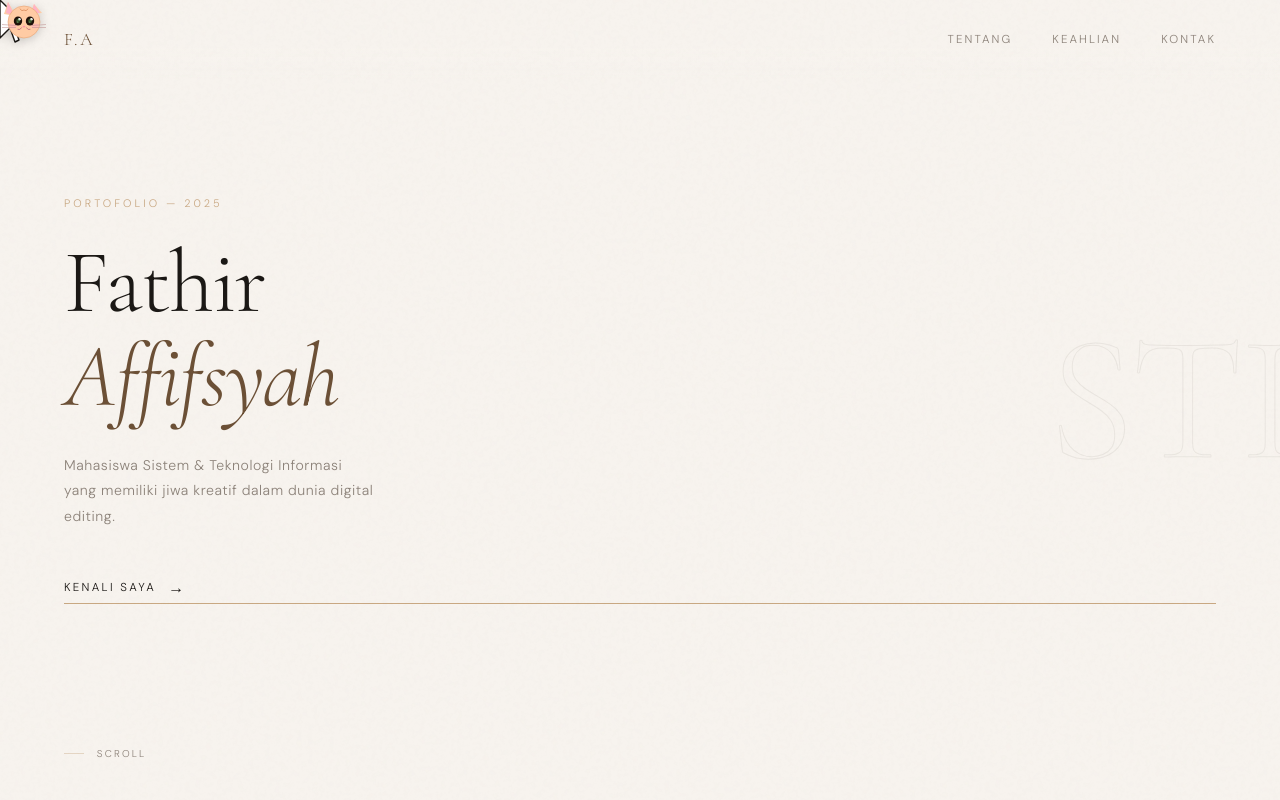
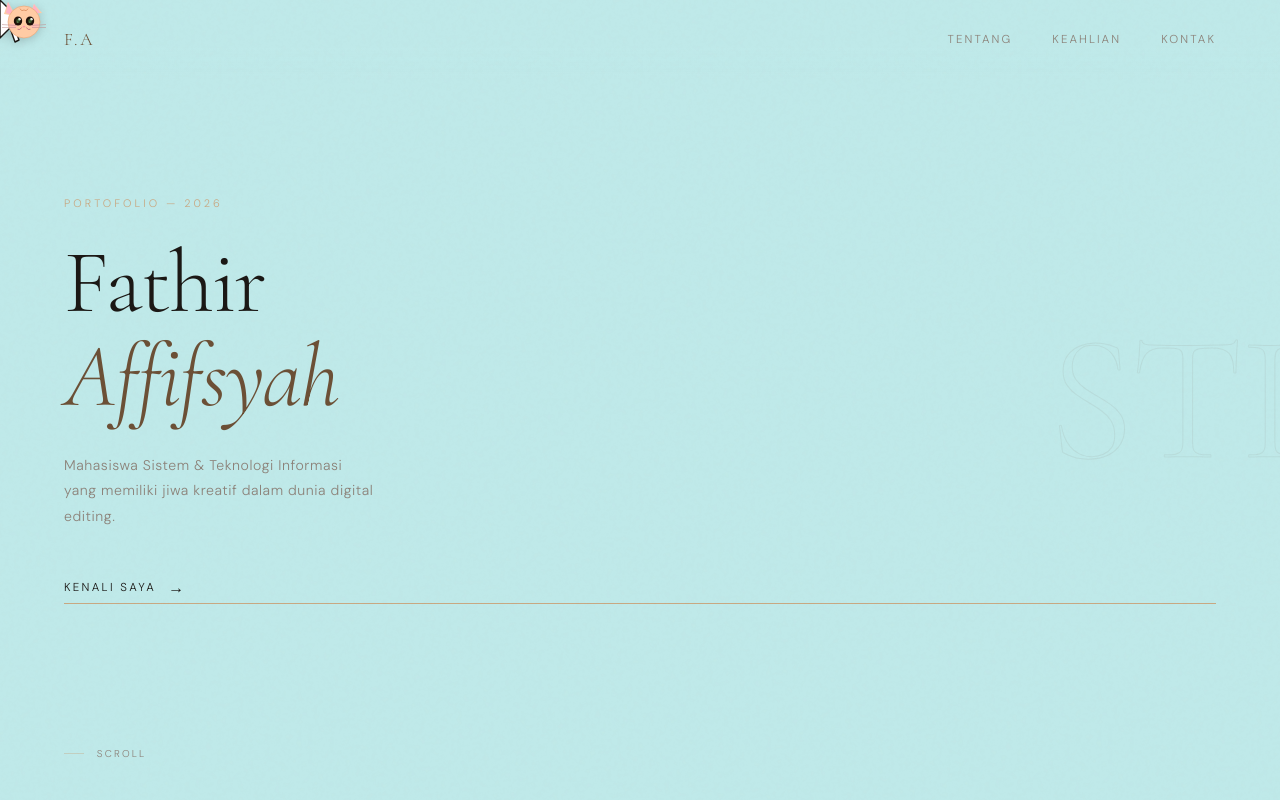
Before and after one commit to Affw17/aff, a plain HTML site: page index.html in a window 1280 px wide. Shown: the top 800 px of the page. Drawn offline with nearby package versions, Linux system fonts and the light colour scheme.

Commit message:
Add files via upload

```diff
--- a/index.html
+++ b/index.html
@@ -11,7 +11,7 @@
     *, *::before, *::after { margin: 0; padding: 0; box-sizing: border-box; }
 
     :root {
-      --cream:   #F7F3EE;
+      --cream:   rgb(191, 233, 233);
       --dark:    #1A1714;
       --stone:   #8C8279;
       --warm:    #C9A882;
@@ -582,7 +582,7 @@
   <!-- HERO -->
   <section class="hero">
     <div class="hero-bg-text">STI</div>
-    <p class="hero-eyebrow">Portofolio — 2025</p>
+    <p class="hero-eyebrow">Portofolio — 2026</p>
     <h1 class="hero-name">Fathir<br><em>Affifsyah</em></h1>
     <p class="hero-sub">
       Mahasiswa Sistem & Teknologi Informasi<br>
```
